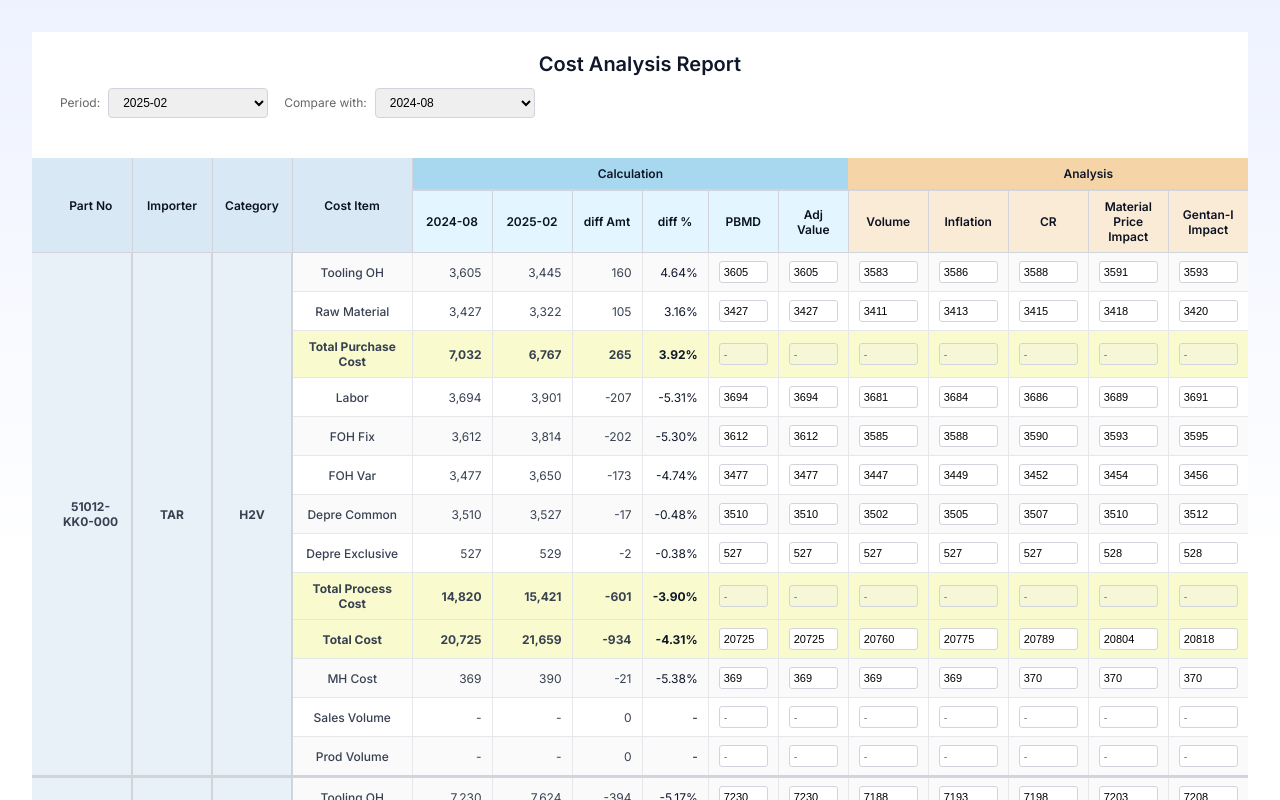
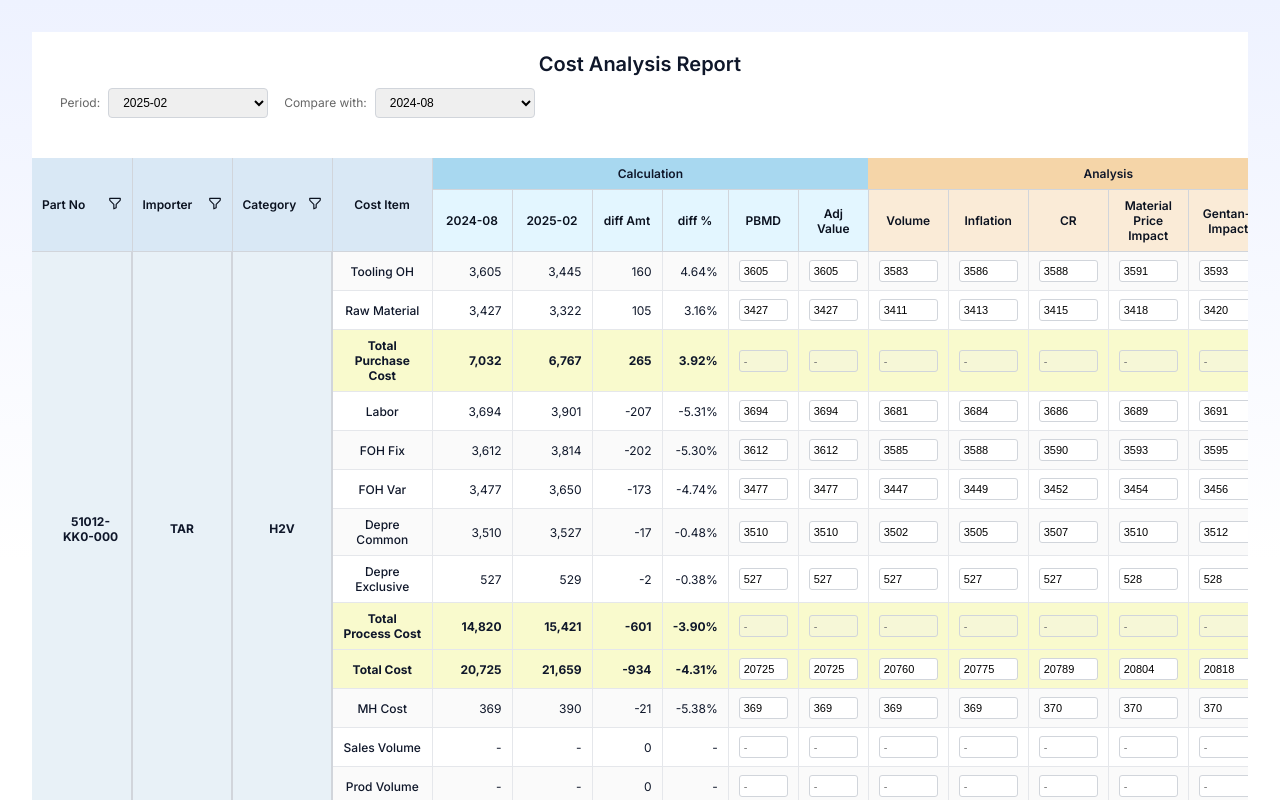
Before and after one commit to ari-fikri/finance-dashboard, a React (Vite) app: page /ppr in a window 1280 px wide. Shown: the top 800 px of the page. Built offline with nearby package versions, Linux system fonts and the light colour scheme.

Commit message:
Refactor funnel icon and some css classes to claim several lines in the PPRpage.jsx

```diff
--- a/src/PPRPage.jsx
+++ b/src/PPRPage.jsx
@@ -183,12 +183,27 @@ export default function PPRPage() {
 
       <div style={{ overflowX: "auto", background: "#fff" }}>
         <table style={{ width: "100%", borderCollapse: "collapse", fontSize: 12 }}>
-          <thead>
-            <tr style={{ background: "#e8f1f7", borderBottom: "2px solid #d1d5db" }}>
-              <th rowSpan={2} style={{ ...thStyle, minWidth: 100, background: "#d9e8f5", paddingLeft: "28px" }}>Part No</th>
-              <th rowSpan={2} style={{ ...thStyle, minWidth: 80, background: "#d9e8f5" }}>Importer</th>
-              <th rowSpan={2} style={{ ...thStyle, minWidth: 80, background: "#d9e8f5" }}>Category</th>
-              <th rowSpan={2} style={{ ...thStyle, minWidth: 120, background: "#d9e8f5" }}>Cost Item</th>
+          <thead style={{ position: "sticky", top: 0, zIndex: 10 }}>
+            <tr style={{ borderBottom: "1px solid #d1d5db" }}>
+              <th rowSpan={2} className="tbl-header">
+                <div style={{ display: 'flex', justifyContent: 'space-between', alignItems: 'center' }}>
+                  <span>Part No</span>
+                  <span style={{ cursor: 'pointer' }}><FunnelIcon /></span>
+                </div>
+              </th>
+              <th rowSpan={2} className="tbl-header">
+                <div style={{ display: 'flex', justifyContent: 'space-between', alignItems: 'center' }}>
+                  <span>Importer</span>
+                  <span style={{ cursor: 'pointer' }}><FunnelIcon /></span>
+                </div>
+              </th>
+              <th rowSpan={2} className="tbl-header">
+                <div style={{ display: 'flex', justifyContent: 'space-between', alignItems: 'center' }}>
+                  <span>Category</span>
+                  <span style={{ cursor: 'pointer' }}><FunnelIcon /></span>
+                </div>
+              </th>
+              <th rowSpan={2} className="tbl-header">Cost Item</th>
 
               {/* Calculation section */}
               <th colSpan={6} style={{ textAlign: "center", padding: "8px", background: "#a8d8f0", fontWeight: 600, borderBottom: "1px solid #d1d5db" }}>
@@ -199,17 +214,17 @@ export default function PPRPage() {
               <th colSpan={analysisColumns.length} style={{ textAlign: "center", padding: "8px", background: "#f5d5a8", fontWeight: 600, borderBottom: "1px solid #d1d5db" }}>
                 Analysis
               </th>
-              <th rowSpan={2} style={{ ...thStyle, minWidth: 70, background: "#bbfebb" }}>Remark</th>
+              <th rowSpan={2} className="tbl-header" style={{minWidth: 70, background: "#bbfebb" }}>Remark</th>
             </tr>
             <tr style={{ borderBottom: "1px solid #d1d5db" }}>
-              <th style={{ ...thStyle, minWidth: 80, background: '#e3f6ff' }}>{comparisonPeriod}</th>
-              <th style={{ ...thStyle, minWidth: 80, background: '#e3f6ff' }}>{selectedPeriod}</th>
-              <th style={{ ...thStyle, minWidth: 70, background: '#e3f6ff' }}>diff Amt</th>
-              <th style={{ ...thStyle, minWidth: 60, background: '#e3f6ff' }}>diff %</th>
-              <th style={{ ...thStyle, minWidth: 70, background: '#e3f6ff' }}>PBMD</th>
-              <th style={{ ...thStyle, minWidth: 70, background: '#e3f6ff' }}>Adj Value</th>
+              <th className="tbl-header" style={{ minWidth: 80, background: '#e3f6ff' }}>{comparisonPeriod}</th>
+              <th className="tbl-header" style={{minWidth: 80, background: '#e3f6ff' }}>{selectedPeriod}</th>
+              <th className="tbl-header" style={{minWidth: 70, background: '#e3f6ff' }}>diff Amt</th>
+              <th className="tbl-header" style={{minWidth: 60, background: '#e3f6ff' }}>diff %</th>
+              <th className="tbl-header" style={{minWidth: 70, background: '#e3f6ff' }}>PBMD</th>
+              <th className="tbl-header" style={{minWidth: 70, background: '#e3f6ff' }}>Adj Value</th>
               {analysisColumns.map(col => (
-                <th key={col} style={{ ...thStyle, minWidth: 80, background: '#faebd7' }}>{col}</th>
+                <th key={col} className="tbl-header"  style={{minWidth: 80, background: '#faebd7' }}>{col}</th>
               ))}
             </tr>
           </thead>
@@ -264,8 +279,8 @@ export default function PPRPage() {
                       <>
                         <td
                           rowSpan={costItems.length}
+                          className="td-default"
                           style={{
-                            ...tdStyle,
                             fontWeight: "bold",
                             background: "#e8f1f7",
                             verticalAlign: "middle",
@@ -278,7 +293,6 @@ export default function PPRPage() {
                         <td
                           rowSpan={costItems.length}
                           style={{
-                            ...tdStyle,
                             fontWeight: "bold",
                             background: "#e8f1f7",
                             verticalAlign: "middle",
@@ -290,7 +304,6 @@ export default function PPRPage() {
                         <td
                           rowSpan={costItems.length}
                           style={{
-                            ...tdStyle,
                             fontWeight: "bold",
                             background: "#e8f1f7",
                             verticalAlign: "middle",
@@ -301,27 +314,26 @@ export default function PPRPage() {
                         </td>
                       </>
                     )}
-                    <td style={{ ...tdStyle, fontWeight: isSummaryRow ? 'bold' : 500, borderRight: "1px solid #e5e7eb" }}>
+                    <td className="td-default" style={{fontWeight: isSummaryRow ? 'bold' : 500, borderRight: "1px solid #e5e7eb" }}>
                       {costItem}
                     </td>
-                    <td style={{ ...tdStyle, textAlign: "right", fontWeight: isSummaryRow ? 'bold' : 'normal' }}>
+                    <td className="td-default" style={{textAlign: "right", fontWeight: isSummaryRow ? 'bold' : 'normal' }}>
                       {currentValue ? currentValue.toLocaleString() : "-"}
                     </td>
-                    <td style={{ ...tdStyle, textAlign: "right", fontWeight: isSummaryRow ? 'bold' : 'normal' }}>
+                    <td className="td-default" style={{textAlign: "right", fontWeight: isSummaryRow ? 'bold' : 'normal' }}>
                       {previousValue ? previousValue.toLocaleString() : "-"}
                     </td>
-                    <td style={{ ...tdStyle, textAlign: "right", fontWeight: isSummaryRow ? 'bold' : 'normal' }}>
+                    <td className="td-default" style={{textAlign: "right", fontWeight: isSummaryRow ? 'bold' : 'normal' }}>
                       {diffAmt !== null ? diffAmt.toLocaleString() : "-"}
                     </td>
-                    <td style={{
-                      ...tdStyle,
+                    <td className="td-default" style={{
                       textAlign: "right",
                       color: diffPercent && Math.abs(diffPercent) > 15 ? "#dc2626" : "inherit",
                       fontWeight: isSummaryRow ? 'bold' : (diffPercent && Math.abs(diffPercent) > 15 ? 600 : "normal")
                     }}>
                       {diffPercent ? `${diffPercent.toFixed(2)}%` : "-"}
                     </td>
-                    <td style={{ ...tdStyle, textAlign: "center" }}>
+                    <td className="td-default" style={{textAlign: "center" }}>
                       <input
                         type="text"
                         placeholder="-"
@@ -331,7 +343,7 @@ export default function PPRPage() {
                         disabled={isCalculatedRow}
                       />
                     </td>
-                    <td style={{ ...tdStyle, textAlign: "center" }}>
+                    <td className="td-default" style={{textAlign: "center" }}>
                       <input
                         type="text"
                         placeholder="-"
@@ -342,7 +354,7 @@ export default function PPRPage() {
                       />
                     </td>
                     {analysisColumns.map(col => (
-                      <td key={col} style={{ ...tdStyle, textAlign: "center" }}>
+                      <td key={col} className="td-default" style={{textAlign: "center" }}>
                         <input
                           type="text"
                           placeholder="-"
@@ -353,7 +365,7 @@ export default function PPRPage() {
                         />
                       </td>
                     ))}
-                    <td style={{ ...tdStyle, textAlign: "center" }}>
+                    <td classNamestyle={{textAlign: "center" }}>
                       <input
                         type="text"
                         placeholder="-"
@@ -374,18 +386,18 @@ export default function PPRPage() {
   );
 }
 
-const thStyle = {
-  padding: "8px 10px",
-  textAlign: "center",
-  fontWeight: 600,
-  color: "#0b1220",
-  fontSize: 12,
-  borderRight: "1px solid #d1d5db"
-};
-
-const tdStyle = {
-  padding: "8px 10px",
-  fontSize: 12,
-  color: "#374151",
-  borderRight: "1px solid #e5e7eb"
-};
+const FunnelIcon = () => (
+  <svg
+    width="14"
+    height="14"
+    viewBox="0 0 24 24"
+    fill="none"
+    xmlns="http://www.w3.org/2000/svg"
+    stroke="currentColor"
+    strokeWidth="2"
+    strokeLinecap="round"
+    strokeLinejoin="round"
+  >
+    <path d="M3 4H21V6.58579C21 7.11236 20.7893 7.61714 20.4142 8L14 14.4142V20L10 22V14.4142L3.58579 8C3.21071 7.61714 3 7.11236 3 6.58579V4Z" />
+  </svg>
+);
--- a/src/index.css
+++ b/src/index.css
@@ -147,3 +147,21 @@ body {
 
 /* footer spacing */
 .page-bottom { height:40px; }
+
+.tbl-header {
+    padding: 8px 10px;
+    text-align: center;
+    font-weight: 600;
+    color: #0b1220;
+    font-size: 12px;
+    border-right: 1px solid #d1d5db;
+    min-width: 100px;
+    background-color: #d9e8f5;
+}
+
+.td-default {
+  padding: 8px 10px;
+  font-size: 12;
+  color: "#374151";
+  border-right: 1px solid #e5e7eb;
+};
```
Also changed, not shown: src/components/FunnelIcon.jsx (added, +19 -0 lines).
